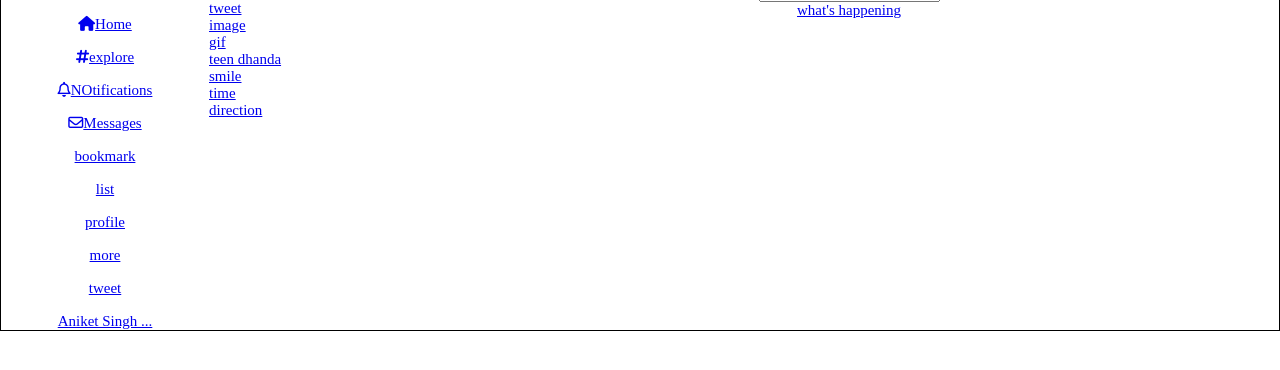
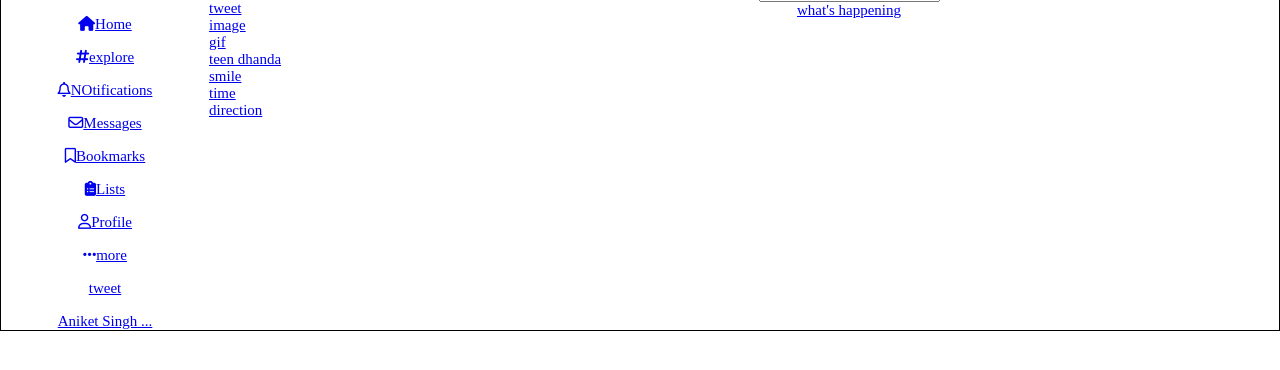
Before and after one commit to aniketsingh13/twitter--clone, a plain HTML site: page index.html in a window 1280 px wide. Shown: the part 18-388 px from the top of the page. Drawn offline with Linux system fonts and the light colour scheme.

Commit message:
update header icon

```diff
--- a/index.html
+++ b/index.html
@@ -19,10 +19,10 @@
 <a href="#"><i class="fas fa-hashtag"></i><span>explore</span></a>
 <a href="#"><i class="far fa-bell"></i><span>NOtifications</span></a>
 <a href="#"><i class="far fa-envelope"></i><span>Messages</span></a>
-<a href="#">bookmark</a>
-<a href="#">list</a>
-<a href="#">profile</a>
-<a href="#">more</a>
+<a href="#"><i class="far fa-bookmark"></i><span>Bookmarks</span></a>
+<a href="#"><i class="fas fa-clipboard-list"></i><span>Lists</span></a>
+<a href="#"><i class="far fa-user"></i><span>Profile</span></a>
+<a href="#"><i class="fas fa-ellipsis-h"></i><span>more</span></a>
 <a href="#">tweet</a>
 <a href="#">Aniket Singh ...</a>
 
```
